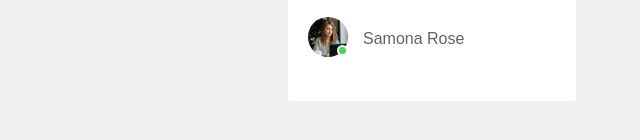
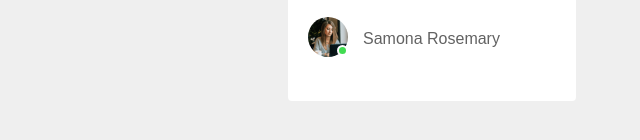
Before and after one commit to olaitanbolaji/SocialBook, a plain HTML site: page index.html in a window 1280 px wide. Shown: the part 634-774 px from the top of the page, 640-1280 px from the left. Drawn offline with Linux system fonts and the light colour scheme.

Commit message:
update rose to rosemary

```diff
--- a/index.html
+++ b/index.html
@@ -131,7 +131,7 @@
                 <div class="online">
                     <img src="./media/images/member-3.png">
                 </div>
-                <p>Samona Rose</p>
+                <p>Samona Rosemary</p>
             </div>
         </div>
     </div>
```
